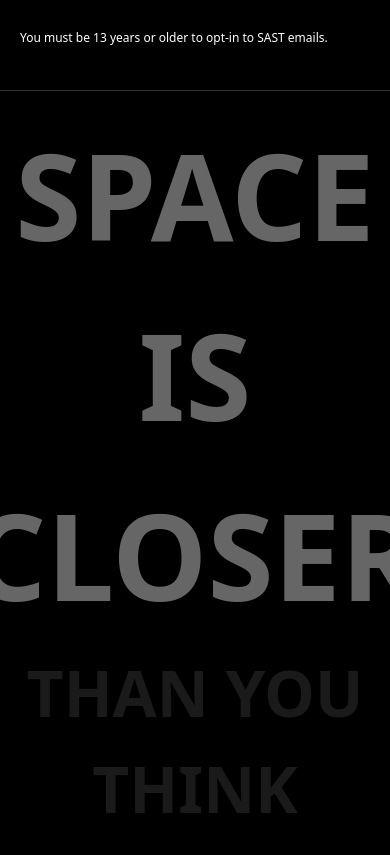
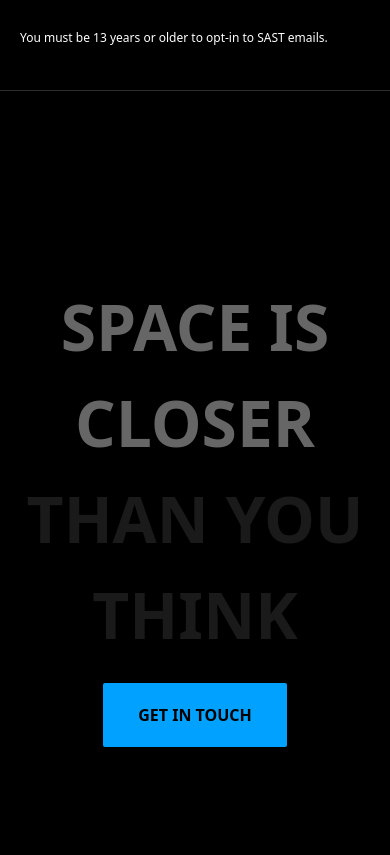
Before and after one commit to stevenanthonyrevo/Website_SAST, a React (Vite) app: page / in a window 390 px wide. Shown: the part 7030-7885 px from the top of the page. Built offline with nearby package versions, Linux system fonts and the light colour scheme.

Commit message:
fixed the space heading and size for mobile device

```diff
--- a/src/components/Landing.jsx
+++ b/src/components/Landing.jsx
@@ -301,8 +301,8 @@ const Landing = () => {
         <hr className="opacity-18" />
 
         <section className="space-section">
-          <h1 className="space-heading">
-            <span>SPACE IS CLOSER</span>
+          <h1 className="space-heading text-[4rem] font-black text-center text-white/10 m-0 transition ease-in-out duration-200">
+            <span className="md:text-[120px]">SPACE IS CLOSER</span>
             <br />
             THAN YOU THINK
           </h1>
--- a/src/index.css
+++ b/src/index.css
@@ -572,18 +572,12 @@ a {
 }
 
 .space-section .space-heading {
-  font-size: 4rem;
-  font-weight: 900;
-  text-align: center;
   color: rgba(255, 255, 255, 0.1);
   margin: 0;
   transition: 200ms ease-in-out;
 }
 
 .space-section .space-heading:hover {
-  font-size: 4rem;
-  font-weight: 900;
-  text-align: center;
   color: rgba(255, 255, 255, 0.7);
   margin: 0;
 }
@@ -591,7 +585,6 @@ a {
 .space-section .space-heading span {
   color: white;
   opacity: 0.4;
-  font-size: 120px;
 }
 
 .space-section .cta-button {
```
